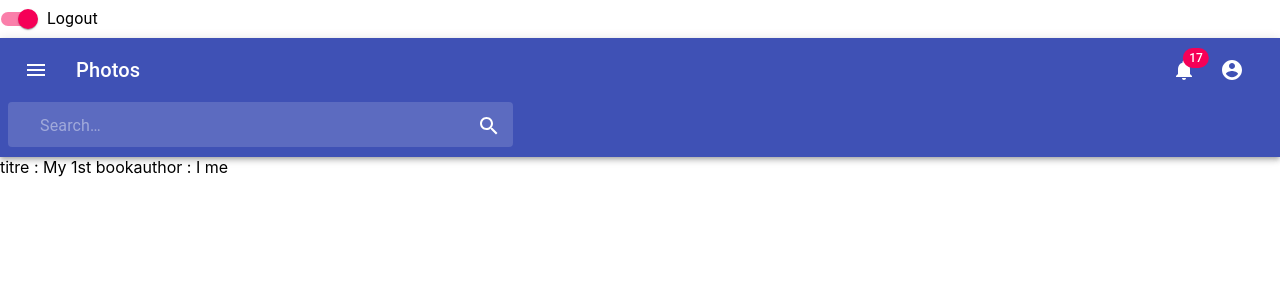
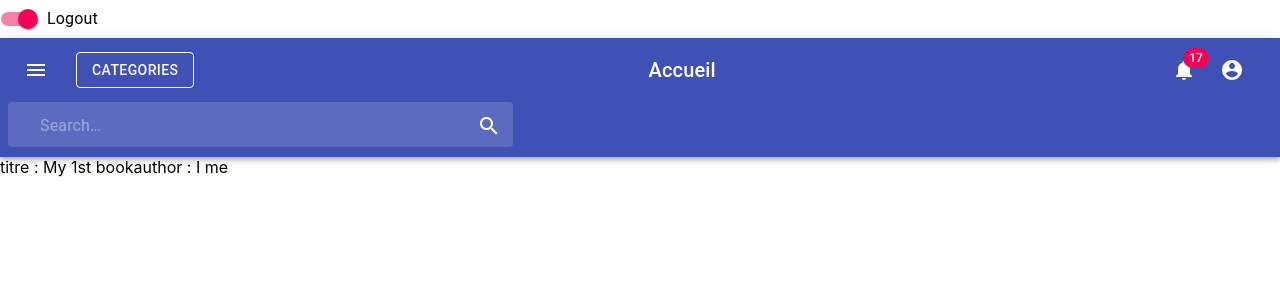
Before and after one commit to sam-ebe/bookfever_plus, a React (Create React App) app: page / in a window 1280 px wide. Shown: the top 300 px of the page. Built offline with nearby package versions, Linux system fonts and the light colour scheme.

Commit message:
adding categories button to the Navbar

```diff
--- a/src/components/Navbar.tsx
+++ b/src/components/Navbar.tsx
@@ -16,6 +16,7 @@ import NotificationsIcon from '@material-ui/icons/Notifications';
 import InputBase from '@material-ui/core/InputBase';
 import SearchIcon from '@material-ui/icons/Search';
 import ConnectionForm from './ConnectionForm';
+import Button from '@material-ui/core/Button';
 
 const useStyles = makeStyles((theme: Theme) =>
   createStyles({
@@ -27,6 +28,8 @@ const useStyles = makeStyles((theme: Theme) =>
     },
     title: {
       flexGrow: 1,
+      marginLeft: 10,
+      textAlign: 'center'
     },
     search: {
       position: 'relative',
@@ -73,7 +76,9 @@ export default function Navbar() {
   const classes = useStyles();
   const [auth, setAuth] = React.useState(true);
   const [anchorEl, setAnchorEl] = React.useState<null | HTMLElement>(null);
+  const [anchorElCategories, setAnchorElCategories] = React.useState<null | HTMLElement>(null);
   const open = Boolean(anchorEl);
+  const openCategories = Boolean(anchorElCategories);
 
   const handleChange = (event: React.ChangeEvent<HTMLInputElement>) => {
     setAuth(event.target.checked);
@@ -82,9 +87,15 @@ export default function Navbar() {
   const handleMenu = (event: React.MouseEvent<HTMLElement>) => {
     setAnchorEl(event.currentTarget);
   };
+  const handleMenuCategories = (event: React.MouseEvent<HTMLElement>) => {
+    setAnchorElCategories(event.currentTarget);
+  };
 
   const handleClose = () => {
     setAnchorEl(null);
+  };
+  const handleCloseCategories = () => {
+    setAnchorElCategories(null);
   };
 
   return (
@@ -98,10 +109,17 @@ export default function Navbar() {
       <AppBar position="static">
         <Toolbar>
           <CustomDrawer />
+          <Button variant="outlined" color="inherit" onClick={handleMenuCategories}
+            aria-label="account of current user"
+            aria-controls="menu-appbar"
+            aria-haspopup="true">
+            Categories
+          </Button>
           <Typography variant="h6" className={classes.title}>
-            Photos
+            Accueil
           </Typography>
 
+          {/* If user is connected */}
           {(auth === true) ?
             <div>
               <IconButton aria-label="show 17 new notifications" color="inherit">
@@ -118,6 +136,8 @@ export default function Navbar() {
               >
                 <AccountCircle />
               </IconButton>
+
+              {/* User Floating Menu*/}
               <Menu
                 id="menu-appbar"
                 anchorEl={anchorEl}
@@ -140,6 +160,28 @@ export default function Navbar() {
           :
           <ConnectionForm />}
 
+          {/* Categories Floating Menu*/}
+          <Menu
+            id="menu-appbar"
+            anchorEl={anchorElCategories}
+            anchorOrigin={{
+              vertical: 'top',
+              horizontal: 'left',
+            }}
+            keepMounted
+            transformOrigin={{
+              vertical: 'top',
+              horizontal: 'left',
+            }}
+            open={openCategories}
+            onClose={handleCloseCategories}
+          >
+            <MenuItem onClick={handleClose}>Communication (2)</MenuItem>
+            <MenuItem onClick={handleClose}>Health (15)</MenuItem>
+            <MenuItem onClick={handleClose}>Kids (10)</MenuItem>
+            <MenuItem onClick={handleClose}>Working Life (5)</MenuItem>
+
+          </Menu>
         </Toolbar>
         <div className={classes.search}>
           <InputBase
```
